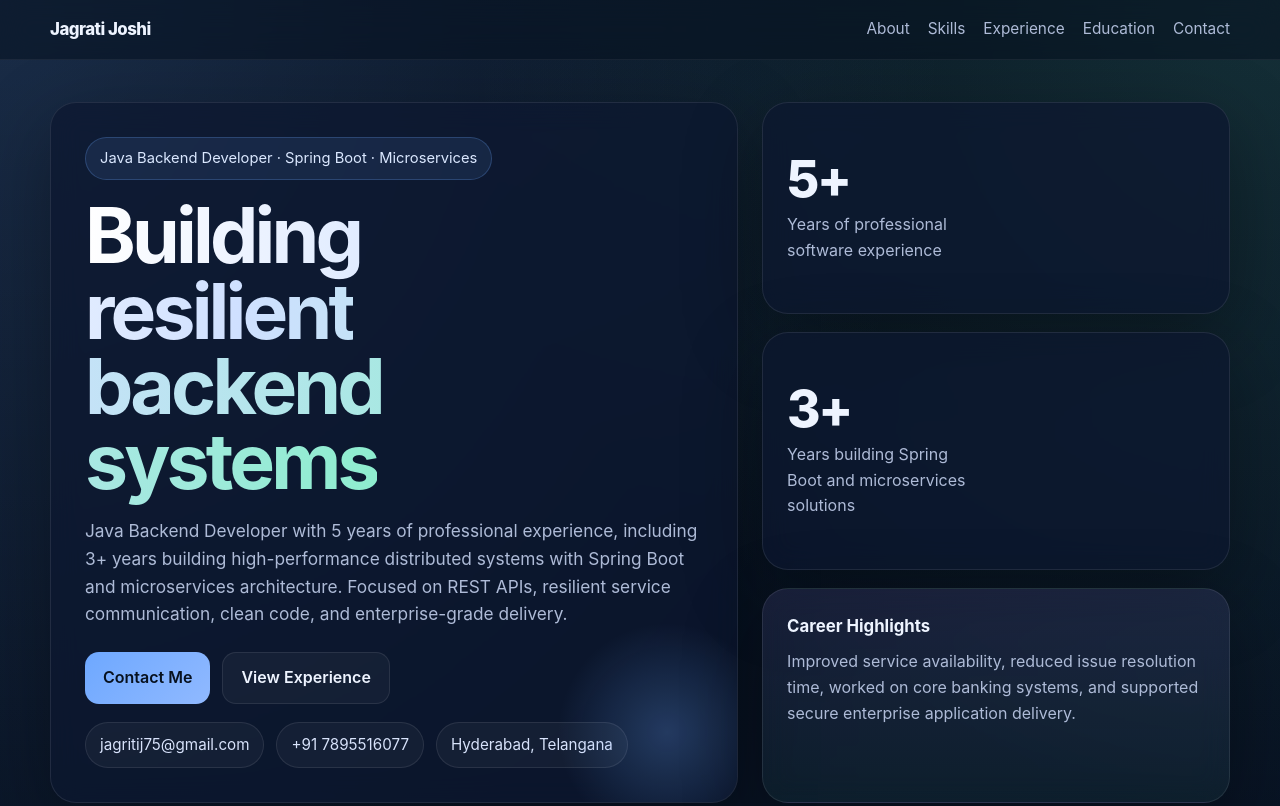
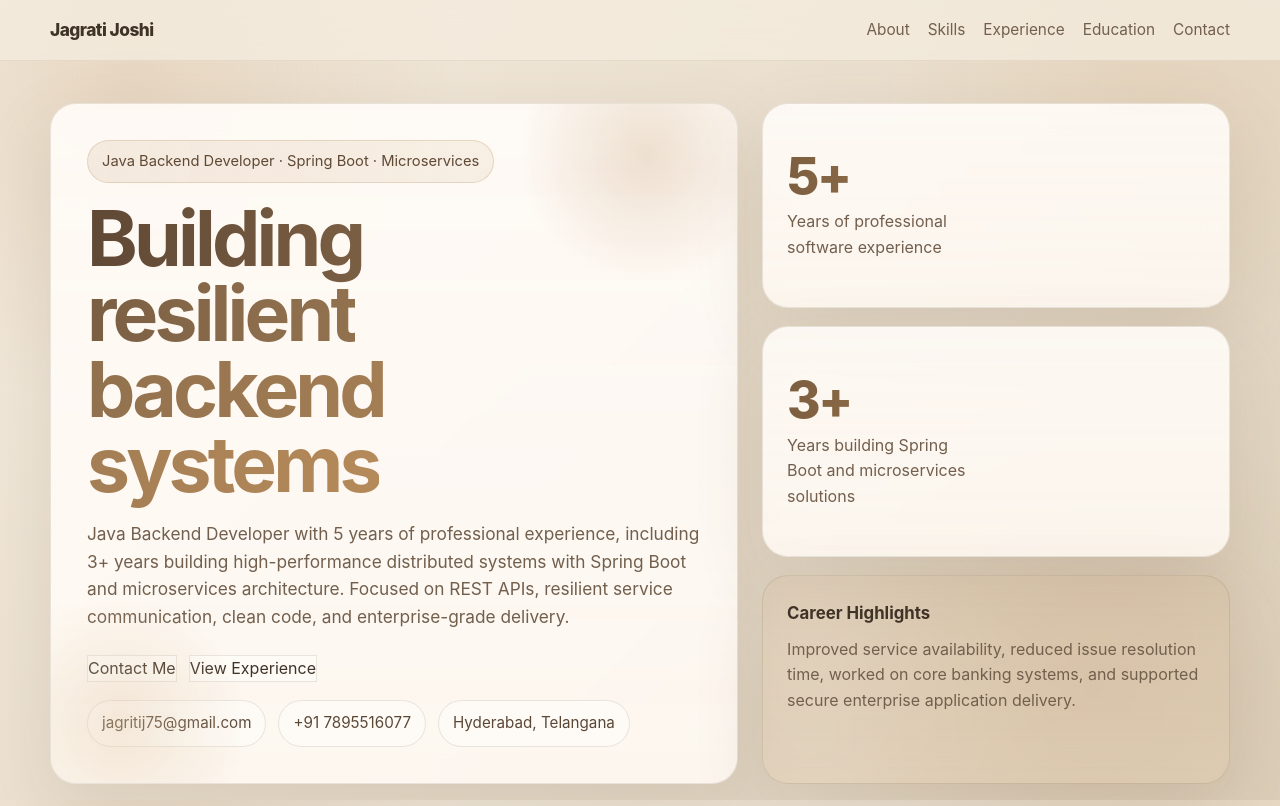
Before and after one commit to jagritij75-byte/resume.github.io, a plain HTML site: page index.html in a window 1280 px wide. Shown: the top 806 px of the page. Drawn offline with Linux system fonts and the light colour scheme.

Commit message:
Update index.html

```diff
--- a/index.html
+++ b/index.html
@@ -6,17 +6,19 @@
   <title>Jagrati Joshi | Portfolio Resume</title>
   <style>
     :root {
-      --bg: #07111f;
-      --bg-2: #0b1830;
-      --card: rgba(13, 24, 48, 0.74);
-      --card-solid: #0e1a33;
-      --text: #eef4ff;
-      --muted: #aebbd7;
-      --line: rgba(255, 255, 255, 0.09);
-      --accent: #6ea8ff;
-      --accent-2: #67e8c8;
-      --accent-3: #9c8cff;
-      --shadow: 0 24px 80px rgba(0, 0, 0, 0.32);
+      --bg: #f4ecdf;
+      --bg-2: #eadfce;
+      --bg-3: #ddd0bc;
+      --card: rgba(255, 250, 243, 0.72);
+      --card-strong: rgba(248, 241, 232, 0.94);
+      --text: #3f3327;
+      --muted: #725f4d;
+      --line: rgba(110, 90, 68, 0.14);
+      --accent: #b58a5a;
+      --accent-2: #8a6a4a;
+      --accent-3: #c9a27a;
+      --accent-4: #e1c7a6;
+      --shadow: 0 24px 70px rgba(108, 86, 61, 0.14);
       --radius: 26px;
       --max: 1180px;
     }
@@ -28,10 +30,32 @@
       font-family: Inter, ui-sans-serif, system-ui, -apple-system, BlinkMacSystemFont, "Segoe UI", sans-serif;
       color: var(--text);
       background:
-        radial-gradient(circle at top left, rgba(110, 168, 255, 0.18), transparent 28%),
-        radial-gradient(circle at top right, rgba(103, 232, 200, 0.14), transparent 24%),
-        linear-gradient(180deg, var(--bg) 0%, var(--bg-2) 100%);
+        radial-gradient(circle at 10% 10%, rgba(201, 162, 122, 0.26), transparent 24%),
+        radial-gradient(circle at 90% 12%, rgba(225, 199, 166, 0.34), transparent 20%),
+        radial-gradient(circle at 85% 85%, rgba(181, 138, 90, 0.18), transparent 22%),
+        linear-gradient(135deg, var(--bg) 0%, var(--bg-2) 45%, var(--bg-3) 100%);
+      background-attachment: fixed;
       line-height: 1.6;
+      overflow-x: hidden;
+    }
+
+    body::before,
+    body::after {
+      right: -120px;
+      bottom: -100px;
+      background: rgba(225, 199, 166, 0.28);
+    }
+
+    body::before {
+      top: -120px;
+      left: -80px;
+      background: rgba(201, 162, 122, 0.24);
+    }
+
+    body::after {
+      right: -120px;
+      bottom: -100px;
+      background: rgba(255, 127, 209, 0.20);
     }
 
     a { color: inherit; text-decoration: none; }
@@ -39,15 +63,17 @@
     .container {
       width: min(var(--max), calc(100% - 28px));
       margin: 0 auto;
+      position: relative;
+      z-index: 1;
     }
 
     .nav {
       position: sticky;
       top: 0;
       z-index: 20;
-      backdrop-filter: blur(14px);
-      background: rgba(7, 17, 31, 0.55);
-      border-bottom: 1px solid rgba(255,255,255,0.06);
+      backdrop-filter: blur(16px);
+      background: rgba(244, 236, 223, 0.74);
+      border-bottom: 1px solid rgba(110, 90, 68, 0.10);
     }
 
     .nav-inner {
@@ -61,7 +87,7 @@
     .brand {
       font-weight: 800;
       letter-spacing: -0.03em;
-      font-size: 1.05rem;
+      font-size: 1.08rem;
     }
 
     .nav-links {
@@ -72,10 +98,30 @@
       font-size: 0.96rem;
     }
 
+    .nav-links a {
+      position: relative;
+      transition: color 0.2s ease;
+    }
+
+    .nav-links a::after {
+      content: "";
+      position: absolute;
+      left: 0;
+      bottom: -6px;
+      width: 0;
+      height: 2px;
+      border-radius: 2px;
+      background: linear-gradient(90deg, var(--accent), var(--accent-3));
+      transition: width 0.2s ease;
+    }
+
     .nav-links a:hover { color: var(--text); }
+    .nav-links a:hover::after { width: 100%; }
 
     .hero {
       padding: 42px 0 28px;
+      position: relative;
+      z-index: 1;
     }
 
     .hero-grid {
@@ -90,23 +136,38 @@
       border: 1px solid var(--line);
       box-shadow: var(--shadow);
       border-radius: var(--radius);
-      backdrop-filter: blur(14px);
+      backdrop-filter: blur(16px);
     }
 
     .hero-main {
-      padding: 34px;
+      padding: 36px;
       position: relative;
       overflow: hidden;
+      background:
+        linear-gradient(180deg, rgba(255,255,255,0.46), rgba(255,255,255,0.24)),
+        rgba(255, 248, 240, 0.86);
+    }
+
+    .hero-main::before {
+      content: "";
+      position: absolute;
+      top: -80px;
+      right: -40px;
+      width: 260px;
+      height: 260px;
+      border-radius: 999px;
+      background: radial-gradient(circle, rgba(201,162,122,0.30), transparent 70%);
+      pointer-events: none;
     }
 
     .hero-main::after {
       content: "";
       position: absolute;
-      inset: auto -40px -40px auto;
-      width: 220px;
-      height: 220px;
+      inset: auto auto -70px -60px;
+      width: 260px;
+      height: 260px;
       border-radius: 999px;
-      background: radial-gradient(circle, rgba(110,168,255,0.25), transparent 70%);
+      background: radial-gradient(circle, rgba(225,199,166,0.38), transparent 70%);
       pointer-events: none;
     }
 
@@ -116,11 +177,12 @@
       gap: 10px;
       font-size: 0.92rem;
       padding: 9px 14px;
-      border: 1px solid rgba(110,168,255,0.24);
-      background: rgba(110,168,255,0.10);
-      color: #dbe8ff;
+      border: 1px solid rgba(181,138,90,0.26);
+      background: linear-gradient(90deg, rgba(201,162,122,0.18), rgba(225,199,166,0.22));
+      color: #5f4935;
       border-radius: 999px;
       margin-bottom: 18px;
+      box-shadow: inset 0 1px 0 rgba(255,255,255,0.06);
     }
 
     h1 {
@@ -132,7 +194,7 @@
     }
 
     .gradient-text {
-      background: linear-gradient(90deg, #ffffff 0%, #cfe0ff 38%, #8eedcf 100%);
+      background: linear-gradient(90deg, #5f4835 0%, #8c6d4c 40%, #b58a5a 100%);
       -webkit-background-clip: text;
       background-clip: text;
       color: transparent;
@@ -153,29 +215,14 @@
     }
 
     .button, .button-ghost {
-      display: inline-flex;
-      align-items: center;
-      justify-content: center;
-      padding: 12px 18px;
-      border-radius: 14px;
-      font-weight: 600;
-      transition: transform 0.2s ease, opacity 0.2s ease, border-color 0.2s ease;
-    }
-
-    .button {
-      background: linear-gradient(135deg, var(--accent), #90b9ff);
-      color: #07111f;
-    }
-
-    .button-ghost {
       border: 1px solid var(--line);
-      background: rgba(255,255,255,0.04);
+      background: rgba(255,255,255,0.42);
       color: var(--text);
     }
-
     .button:hover, .button-ghost:hover {
-      transform: translateY(-1px);
-      opacity: 0.98;
+      transform: translateY(-2px);
+      opacity: 0.99;
+      box-shadow: 0 14px 34px rgba(0,0,0,0.18);
     }
 
     .contact-row {
@@ -189,9 +236,10 @@
       padding: 10px 14px;
       border-radius: 999px;
       border: 1px solid var(--line);
-      background: rgba(255,255,255,0.04);
-      color: #d8e3fb;
+      background: rgba(255,255,255,0.42);
+      color: #5a4736;
       font-size: 0.95rem;
+      box-shadow: inset 0 1px 0 rgba(255,255,255,0.03);
     }
 
     .hero-side {
@@ -205,6 +253,9 @@
       display: flex;
       flex-direction: column;
       justify-content: center;
+      background:
+        linear-gradient(180deg, rgba(255,255,255,0.44), rgba(255,255,255,0.20)),
+        rgba(255, 248, 240, 0.84);
     }
 
     .metric-number {
@@ -213,6 +264,10 @@
       letter-spacing: -0.05em;
       line-height: 1;
       margin-bottom: 8px;
+      background: linear-gradient(90deg, #7c5f40, #a77d52 55%, #c9a27a 100%);
+      -webkit-background-clip: text;
+      background-clip: text;
+      color: transparent;
     }
 
     .metric-label {
@@ -222,13 +277,15 @@
 
     .mini-panel {
       padding: 24px;
-      background: linear-gradient(180deg, rgba(156,140,255,0.12), rgba(103,232,200,0.06));
+      background: linear-gradient(180deg, rgba(201,162,122,0.16), rgba(225,199,166,0.24));
       border-radius: var(--radius);
       border: 1px solid var(--line);
     }
 
     .section {
       padding: 18px 0;
+      position: relative;
+      z-index: 1;
     }
 
     .section-title {
@@ -255,6 +312,9 @@
     .timeline-card,
     .education-card {
       padding: 28px;
+      background:
+        linear-gradient(180deg, rgba(255,255,255,0.42), rgba(255,255,255,0.20)),
+        rgba(255, 248, 240, 0.82);
     }
 
     .summary-card p,
@@ -281,14 +341,24 @@
     .highlight {
       padding: 18px;
       border-radius: 20px;
-      background: rgba(255,255,255,0.035);
+      background: linear-gradient(180deg, rgba(255,255,255,0.05), rgba(255,255,255,0.025));
       border: 1px solid var(--line);
+      transition: transform 0.2s ease, border-color 0.2s ease;
+    }
+
+    .highlight:hover,
+    .skill-box:hover,
+    .job:hover,
+    .edu-item:hover {
+      transform: translateY(-2px);
+      border-color: rgba(124,140,255,0.28);
     }
 
     .highlight strong {
       display: block;
       margin-bottom: 6px;
       font-size: 1rem;
+      color: #5a4533;
     }
 
     .skills-grid {
@@ -301,7 +371,8 @@
       padding: 18px;
       border-radius: 20px;
       border: 1px solid var(--line);
-      background: rgba(255,255,255,0.035);
+      background: linear-gradient(180deg, rgba(255,255,255,0.05), rgba(255,255,255,0.025));
+      transition: transform 0.2s ease, border-color 0.2s ease;
     }
 
     .skill-box h3 {
@@ -319,9 +390,9 @@
       border-radius: 999px;
       padding: 8px 12px;
       font-size: 0.9rem;
-      background: #11203f;
-      border: 1px solid var(--line);
-      color: #dce7ff;
+      background: linear-gradient(180deg, rgba(201,162,122,0.18), rgba(225,199,166,0.26));
+      border: 1px solid rgba(110,90,68,0.12);
+      color: #5a4736;
     }
 
     .timeline {
@@ -333,7 +404,8 @@
       padding: 22px;
       border-radius: 22px;
       border: 1px solid var(--line);
-      background: rgba(255,255,255,0.03);
+      background: linear-gradient(180deg, rgba(255,255,255,0.045), rgba(255,255,255,0.02));
+      transition: transform 0.2s ease, border-color 0.2s ease;
     }
 
     .job-top {
@@ -350,7 +422,7 @@
     }
 
     .job .sub {
-      color: #d6e1ff;
+      color: #5e4a38;
       font-weight: 600;
       margin-top: 3px;
     }
@@ -375,7 +447,8 @@
       padding: 18px;
       border-radius: 20px;
       border: 1px solid var(--line);
-      background: rgba(255,255,255,0.035);
+      background: linear-gradient(180deg, rgba(255,255,255,0.05), rgba(255,255,255,0.025));
+      transition: transform 0.2s ease, border-color 0.2s ease;
     }
 
     .edu-item strong {
@@ -386,8 +459,10 @@
     .footer {
       padding: 28px 0 44px;
       text-align: center;
-      color: #8ea0c4;
+      color: #7d6854;
       font-size: 0.95rem;
+      position: relative;
+      z-index: 1;
     }
 
     @media (max-width: 980px) {
```
